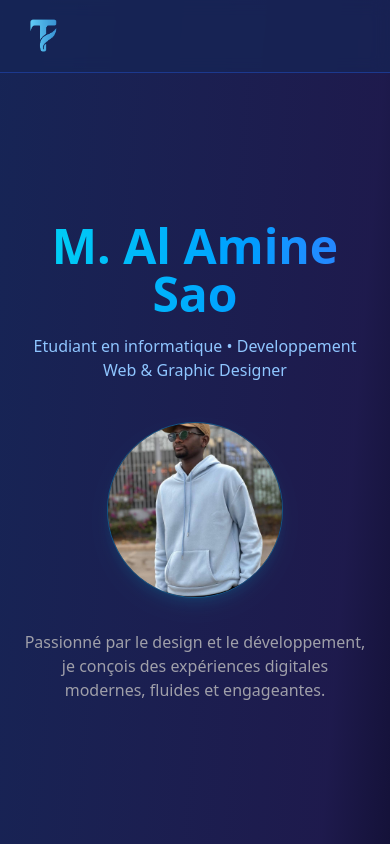
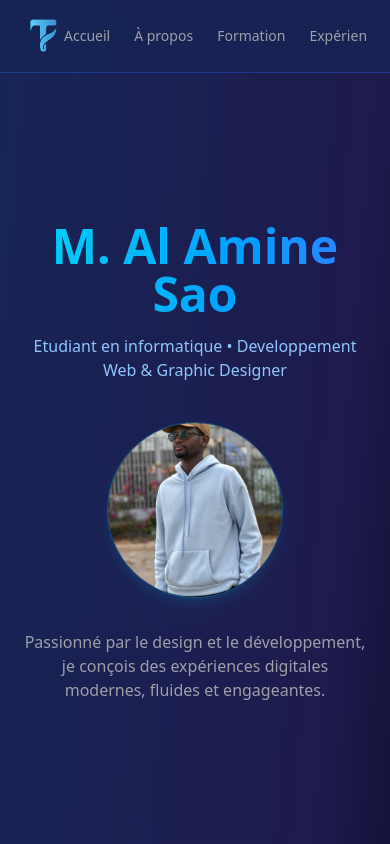
Before and after one commit to Alamine15/portfolio, a React (Vite) app: page / in a window 390 px wide. Shown: the top 844 px of the page. Built offline with nearby package versions, Linux system fonts and the light colour scheme.

Commit message:
Derniere version du portfolio

```diff
--- a/src/components/Footer.tsx
+++ b/src/components/Footer.tsx
@@ -1,9 +1,9 @@
 export default function Footer() {
   return (
     <footer className="py-10 text-center border-t border-blue-950 text-sm text-zinc-500">
-      <p>© {new Date().getFullYear()} Al Amine Sao</p>
+      <p>© {new Date().getFullYear()} TECHAMINE</p>
       <p className="mt-2">
-        Portfolio personnel — Tous droits réservés
+        Portfolio Professionnel — Tous droits réservés
       </p>
     </footer>
   );
--- a/src/components/Header.tsx
+++ b/src/components/Header.tsx
@@ -11,7 +11,7 @@ export default function Header() {
           className="h-10 w-auto"
         />
 
-        <div className="hidden md:flex gap-6 text-sm text-zinc-400">
+        <div className="flex gap-6 text-sm text-zinc-400 overflow-x-auto whitespace-nowrap">
 
           <a href="#hero" className="hover:text-cyan-300 transition">
             Accueil
```
Also changed, not shown: 9 other files (tests, documents, lock files or other folders).
